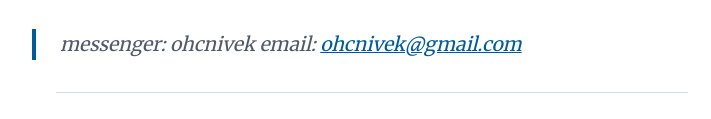
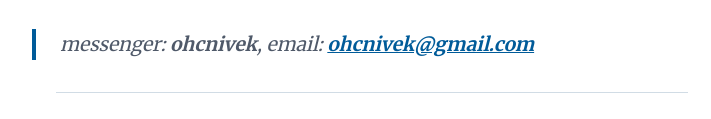
Before and after one commit to ohcnivek/unfortunately-my-thoughts, a Gatsby site: page /why/ in a window 1280 px wide. Shown: the part 677-796 px from the top of the page, without its empty margins (268-979 px from the left). Built offline with nearby package versions, Linux system fonts and the light colour scheme; Gatsby itself is replaced by a stand-in of ours.

Commit message:
fix contact info

```diff
--- a/content/blog/why/index.md
+++ b/content/blog/why/index.md
@@ -12,5 +12,4 @@
 
 Do keep in mind, I'm 22 - chances are that you are probably a lot wiser & smarter than me. So please do share your thoughts & stories with me if you want! I'd love to hear them.
 
-> messenger: ohcnivek
-> email: ohcnivek@gmail.com
+> messenger: ***ohcnivek***, email: ***ohcnivek@gmail.com***
```
